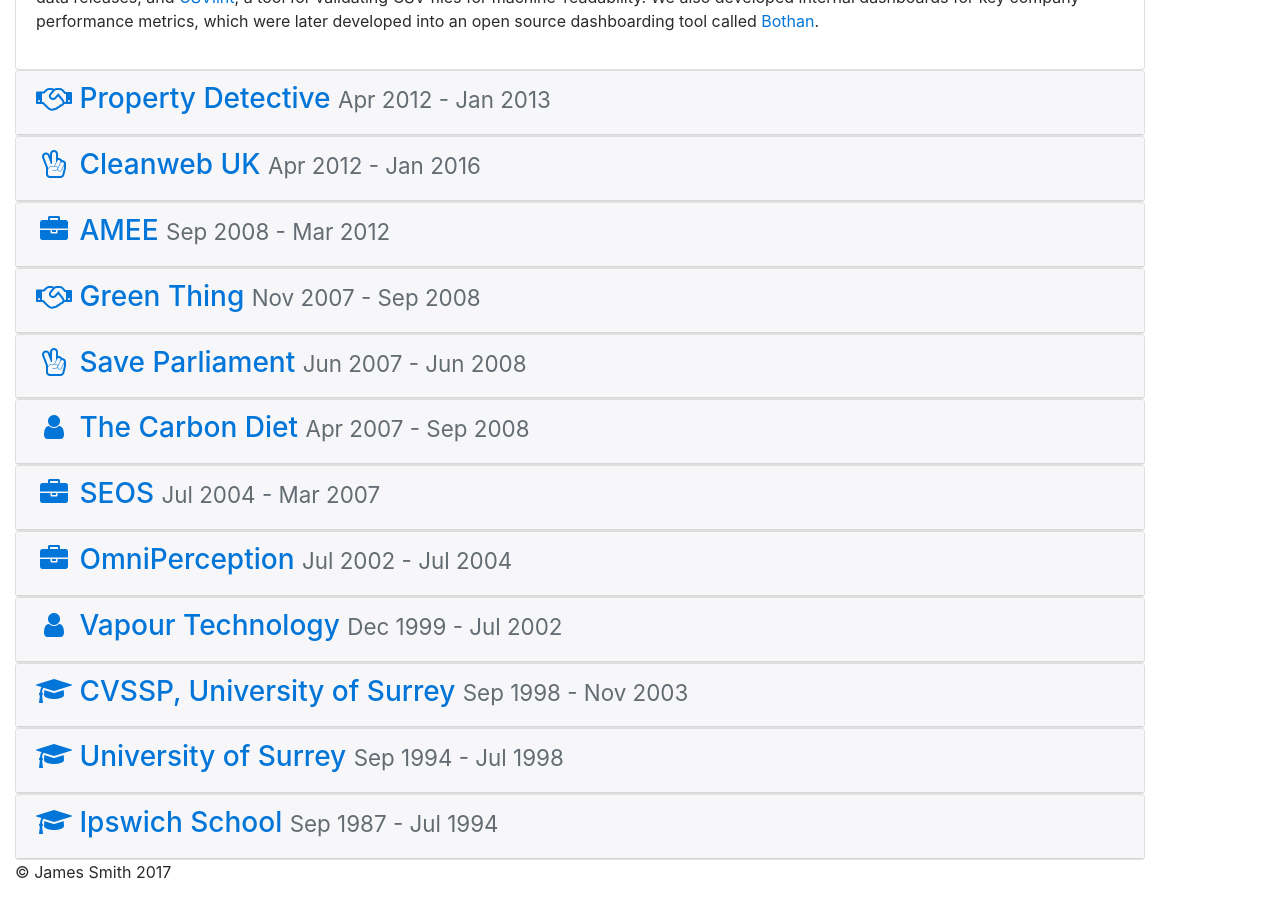
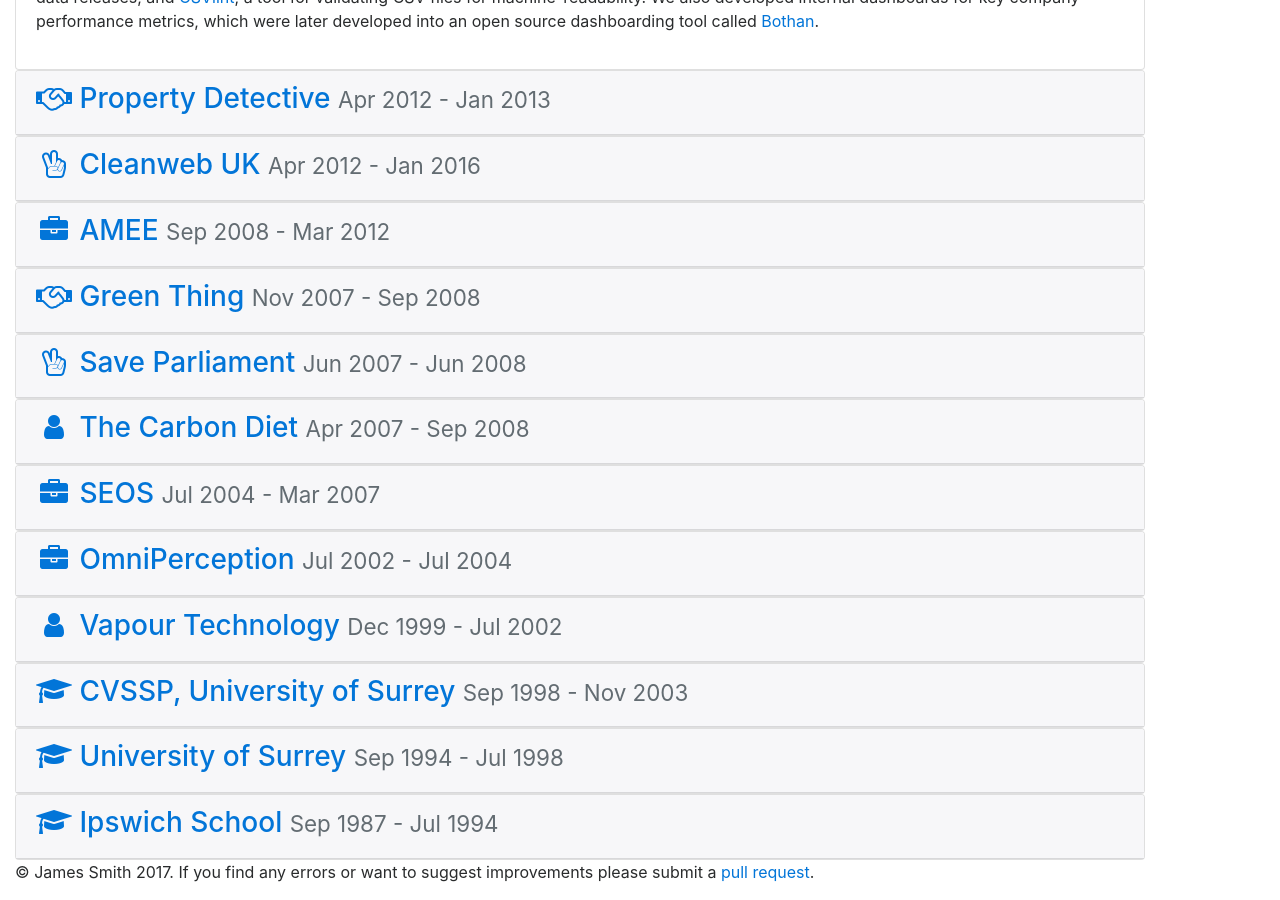
Before and after one commit to Floppy/cv, a Jekyll site: the page built from index.md, in a window 1280 px wide and 900 px high, scrolled down 1593 px. Built offline with Jekyll 4.4.1, drawn with Linux system fonts in a browser that asks for light colours; nearby versions of some CDN libraries.

Commit message:
link to source code

```diff
--- a/_layouts/default.html
+++ b/_layouts/default.html
@@ -47,7 +47,11 @@
       </div>
 
       <footer>
-        <p>&copy; James Smith {{ site.time | date: '%Y' }}</p>
+        <p>
+          &copy; James Smith {{ site.time | date: '%Y' }}.
+          If you find any errors or want to suggest improvements please submit a
+          <a href="https://github.com/Floppy/cv">pull request</a>.
+        </p>
       </footer>
     </div>
 
```
